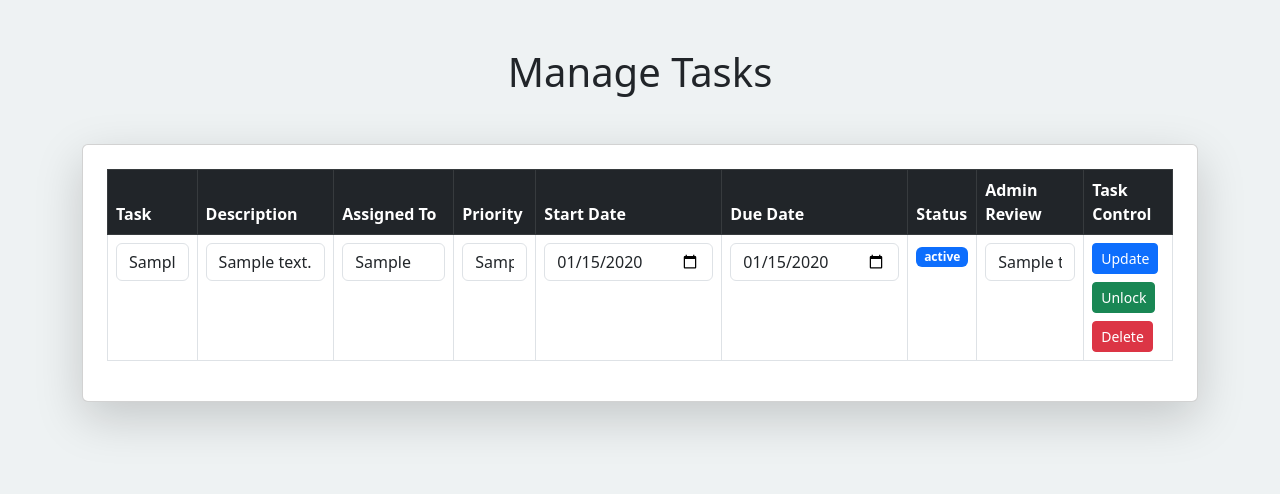
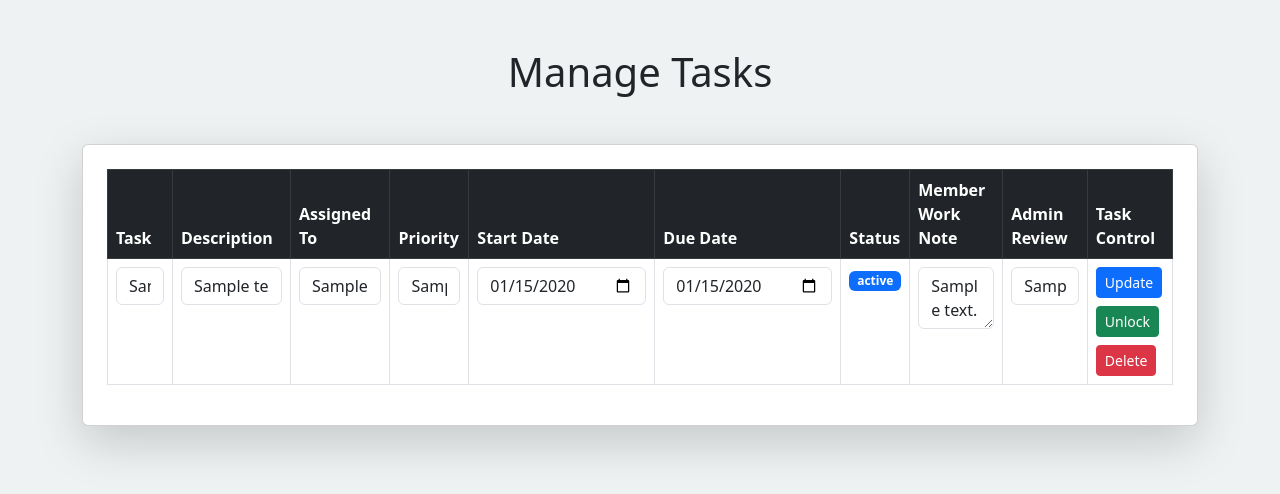
Before and after one commit to maninani12/team-task-manager, a Flask app: page /tasks in a window 1280 px wide. Shown: the part 54-548 px from the top of the page. Run offline with Flask 3, Linux system fonts and the light colour scheme; the visitor is signed in with stand-in values (Sample User, id 1); tables that the repository leaves empty hold one stand-in row (values such as "Sample post").

Commit message:
Update tasks.html

```diff
--- a/templates/tasks.html
+++ b/templates/tasks.html
@@ -60,6 +60,8 @@ Manage Tasks
 <th>Due Date</th>
 
 <th>Status</th>
+
+<th>Member Work Note</th>
 
 <th>Admin Review</th>
 
@@ -150,6 +152,14 @@ value="{{ task.due_date }}">
 
 <td>
 
+<textarea
+class="form-control"
+readonly>{{ task.work_note }}</textarea>
+
+</td>
+
+<td>
+
 <input type="text"
 name="admin_review"
 class="form-control"
```
